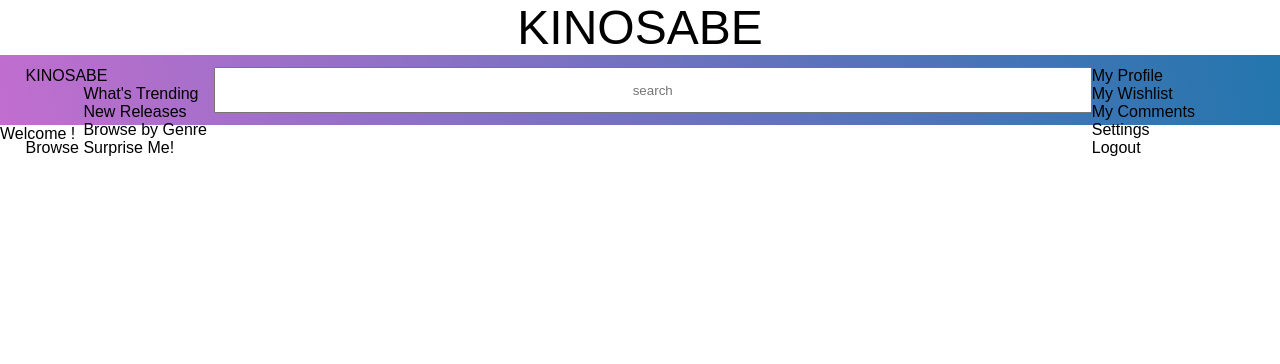
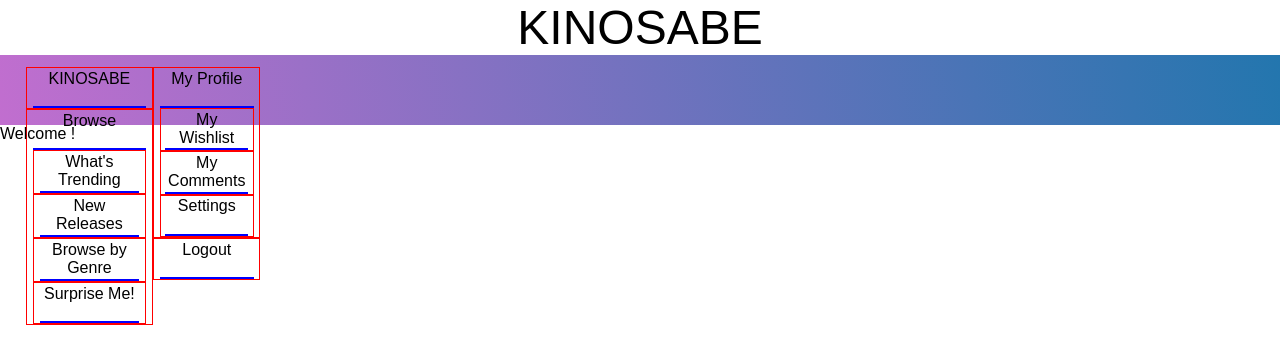
Before and after one commit to KellyRYoung/Kinosabe-Front-End, an Angular app in the folder Kinosabe/: page / in a window 1280 px wide. Shown: the top 364 px of the page. Built offline with nearby package versions, Linux system fonts and the light colour scheme.

Commit message:
Minor changes to navbar CSS

```diff
--- a/Kinosabe/src/app/navbar/navbar.component.css
+++ b/Kinosabe/src/app/navbar/navbar.component.css
@@ -1,39 +1,48 @@
 nav {
     width: 100%;
     display: flex;
-    flex-direction: row;
-    justify-content: space-between;
+    flex-direction: column;
+    /* justify-content: space-between; */
     padding: 12px 2%;
     height: 70px;
     background-image: linear-gradient(260deg, #2376ae 0%, #c16ecf   100%);
     align-self: center;
 }
-nav ul {
-    display: inline-block;
-
+#search-div {
+    display: none;
 }
-nav ul li {
-    display: inline-block;
+/* nav {
+    width: 30%;
+    height: 100%;
+    position: fixed;
+    overflow: auto;
+} */
+li {
+    border: 1px solid red;
+    padding: 0 5%;
 }
-nav ul li ul {
+li a {
+    display: block;
+    border-bottom: 2px solid blue;
+    flex-basis: 150px;
+    min-height: 40px;
+    cursor: pointer;
+    text-align: center;
+    padding: 2%;
+}
+li a:hover {
+    background-color: gray;
+}
+li a:active {
+    background-color: black;
+    color: white;
+}
+.dropdown {
     flex-direction: column;
 }
-nav ul li ul li {
-    display: block;
+
+@media screen and (min-width: 600px) {
+    nav {
+        flex-direction: row;
+    }
 }
-/* ul {
-    display: inline-flex;
-} */
-/* #nav-left-dropdown, #nav-right-dropdown {
-    /* display: block;
-    float: none;
-    flex-direction: column;
-} */
-#search, #search-div {
-    text-align: center;
-    width: 100%;
-    height: 100%;
-}
-/* #nav-left {
-   justify-content: left;
-} */
--- a/Kinosabe/src/app/navbar/navbar.component.html
+++ b/Kinosabe/src/app/navbar/navbar.component.html
@@ -1,11 +1,11 @@
 <nav>
   <div id="nav-left">
-    <span id="logo">{{siteName | uppercase}}</span>
     <ul id="nav-links-left">
-      <li>
-        {{navLinksLeftParent}}
-        <ul id="nav-left-dropdown">
-          <li *ngFor="let leftLink of navLinksLeft">{{leftLink}}</li>
+      <li id="logo"><a>{{siteName | uppercase}}</a></li>
+      <li class="dropdown-parent">
+        <a>{{navLinksLeftParent}}</a>
+        <ul class="dropdown">
+          <li *ngFor="let leftLink of navLinksLeft"><a>{{leftLink}}</a></li>
         </ul>
       </li>
     </ul>
@@ -16,13 +16,13 @@
   <div id="nav-right">
     <ul id="nav-links-right">
       <img *ngIf="currentUserPicUrl" src="{{currentUserPicUrl}}" alt="{{currentUser.username}}'s profile picture'">
-      <li *ngIf="!currentUser">Login</li>
-      <li *ngIf="currentUser">{{navLinksRightParent}}
-        <ul id="nav-right-dropdown">
-          <li *ngFor="let rightLink of navLinksRight">{{rightLink}}</li>
+      <li *ngIf="!currentUser"><a>Login</a></li>
+      <li class="dropdown-parent" *ngIf="currentUser"><a>{{navLinksRightParent}}</a>
+        <ul class="dropdown">
+          <li *ngFor="let rightLink of navLinksRight"><a>{{rightLink}}</a></li>
         </ul>
       </li>
-      <li *ngIf="currentUser">Logout</li>
+      <li *ngIf="currentUser"><a>Logout</a></li>
     </ul>
   </div>
 </nav>
```
